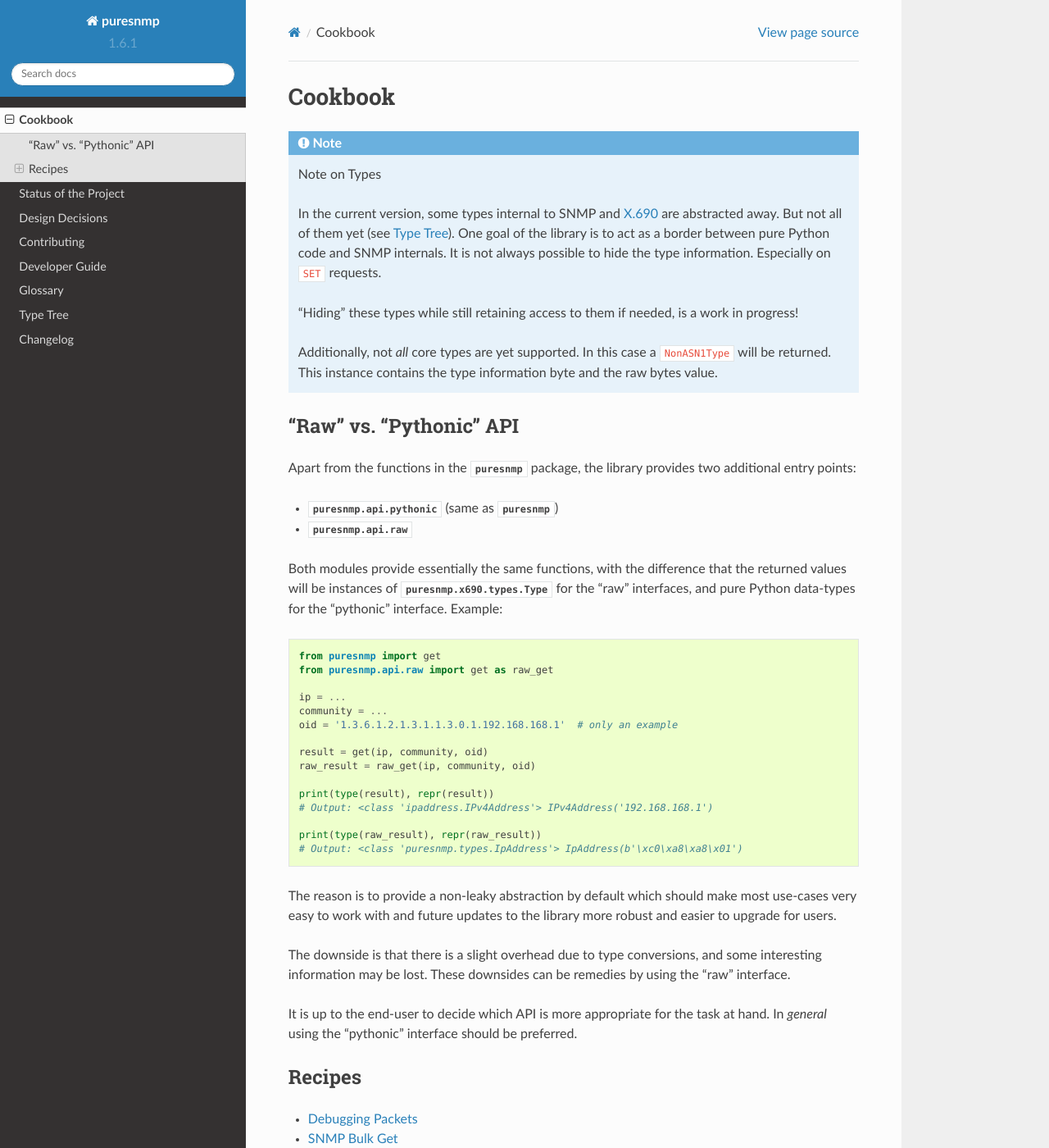
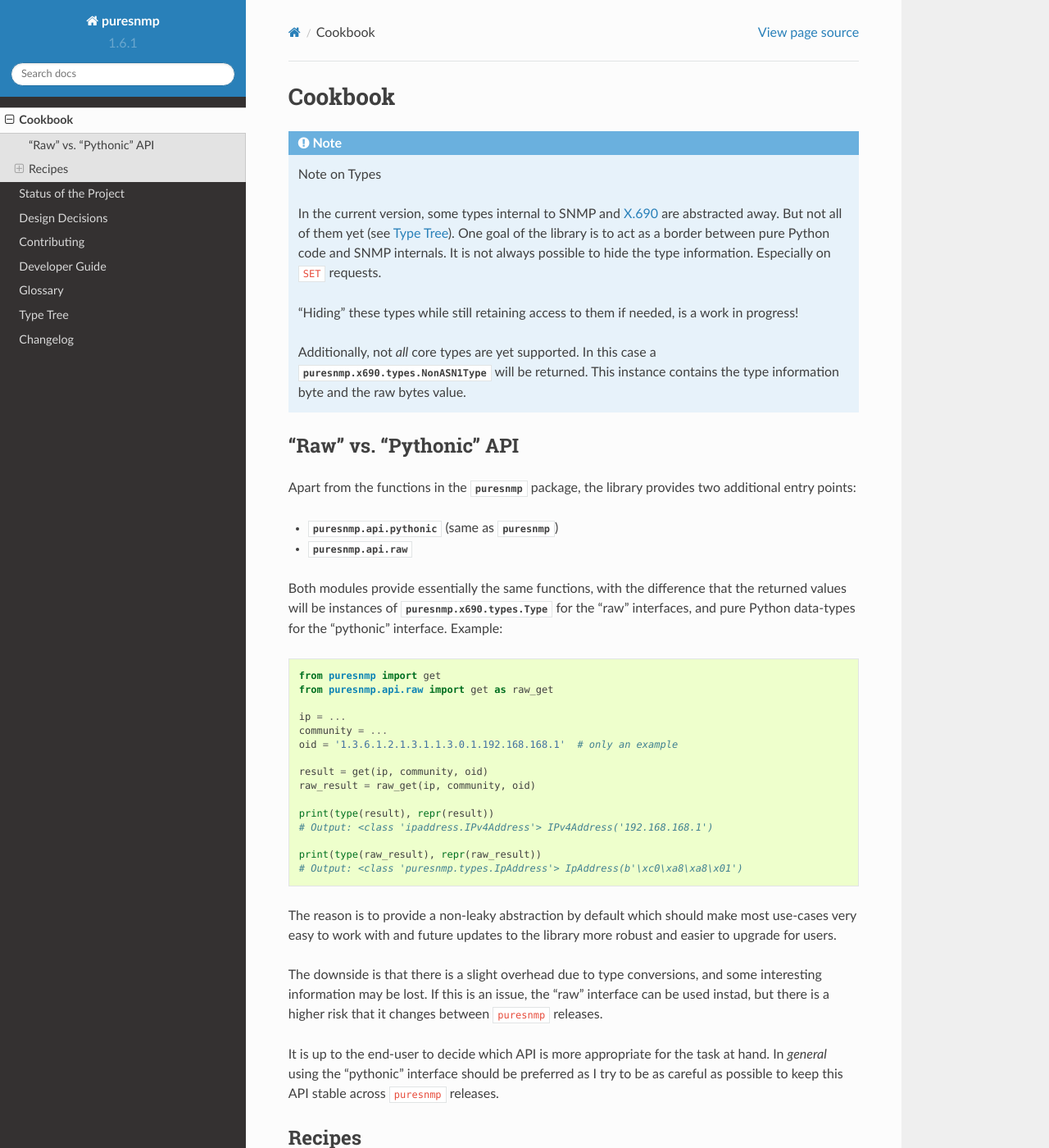
Before and after one commit to exhuma/puresnmp, a Sphinx documentation site: the page built from docs/cookbook/index.rst, in a window 1280 px wide and 1400 px high. Shown: the whole window at 82% size. Built offline with Sphinx 7.4.7 and the Read the Docs theme 2.0.0, drawn with Linux system fonts in a browser that asks for light colours.

Commit message:
Minor rewording in the docs

```diff
--- a/docs/cookbook/index.rst
+++ b/docs/cookbook/index.rst
@@ -15,8 +15,8 @@ Cookbook
     work in progress!
 
     Additionally, not *all* core types are yet supported. In this case a
-    ``NonASN1Type`` will be returned. This instance contains the type
-    information byte and the raw bytes value.
+    :py:class:`puresnmp.x690.types.NonASN1Type` will be returned. This instance
+    contains the type information byte and the raw bytes value.
 
 
 "Raw" vs. "Pythonic" API
@@ -54,11 +54,14 @@ most use-cases very easy to work with and future updates to the library more
 robust and easier to upgrade for users.
 
 The downside is that there is a slight overhead due to type conversions, and
-some interesting information may be lost. These downsides can be remedies by
-using the "raw" interface.
+some interesting information may be lost. If this is an issue, the "raw"
+interface can be used instad, but there is a higher risk that it changes
+between ``puresnmp`` releases.
 
 It is up to the end-user to decide which API is more appropriate for the task
-at hand. In *general* using the "pythonic" interface should be preferred.
+at hand. In *general* using the "pythonic" interface should be preferred as I
+try to be as careful as possible to keep this API stable across ``puresnmp``
+releases.
 
 
 Recipes
```
